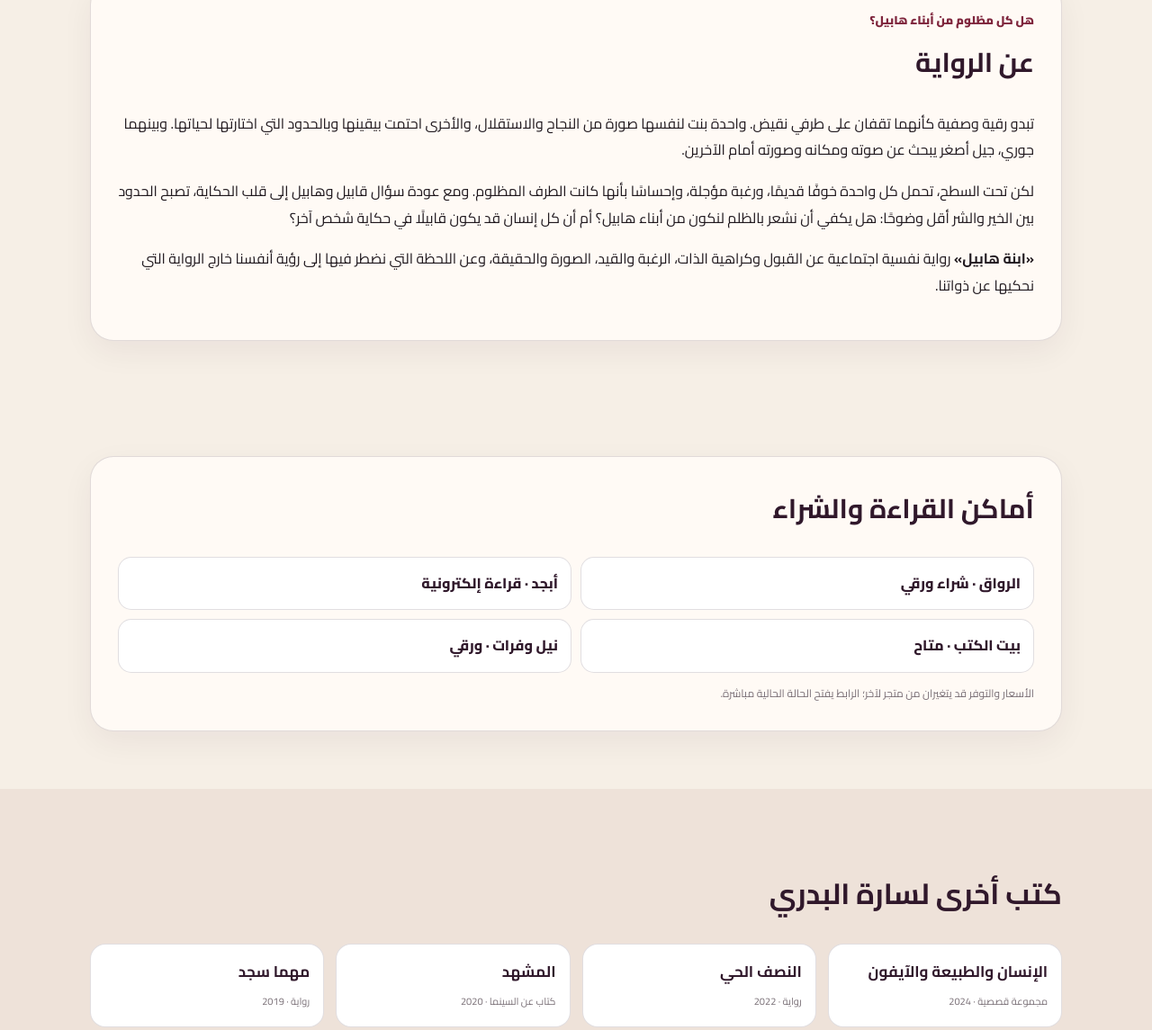
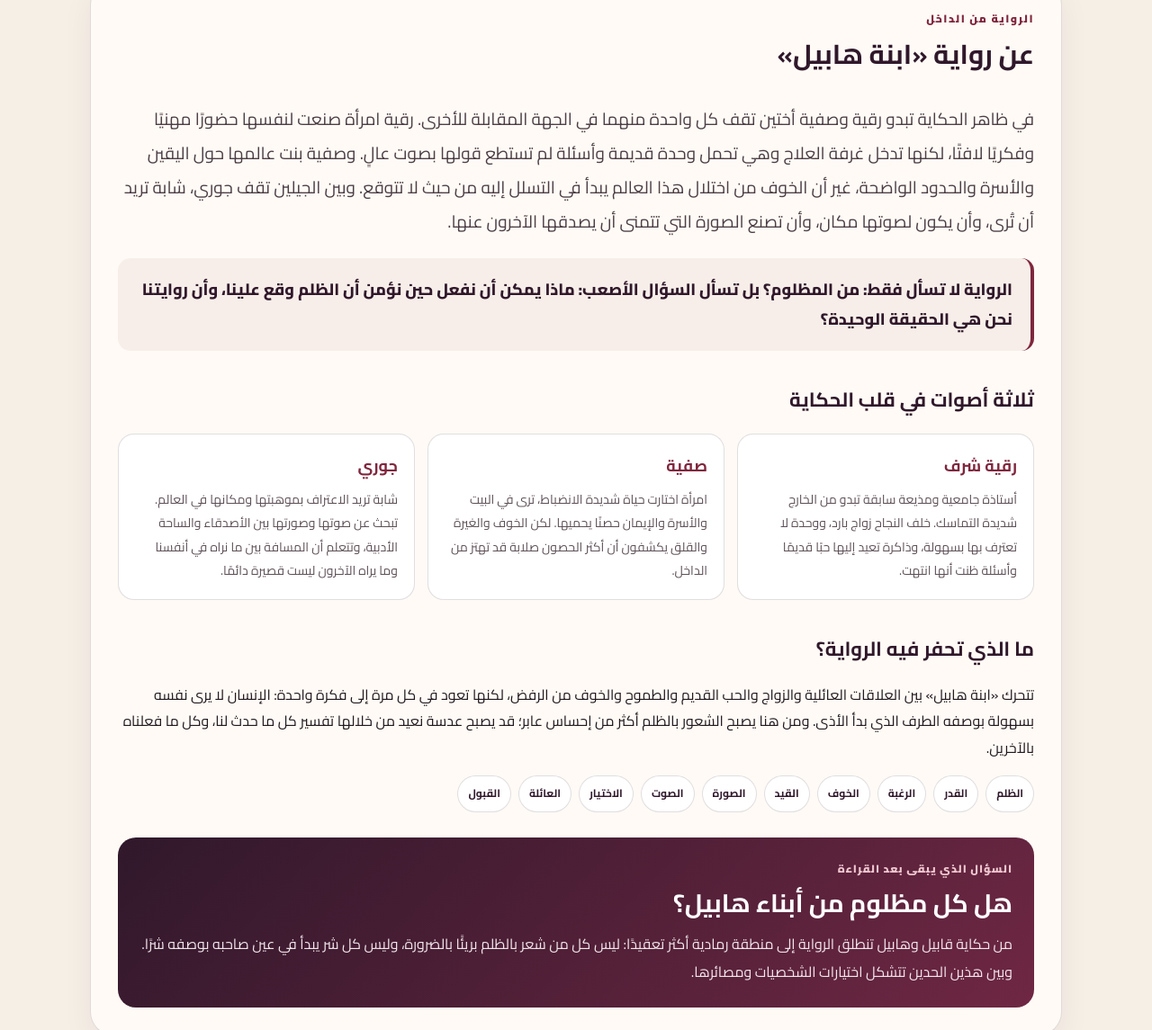
Before and after one commit to saraalbadryofficial-web/sara-el-badry-official-site, a plain HTML site: page books/ibnat-habil/index.html in a window 1280 px wide. Shown: the part 864-2009 px from the top of the page at 90% size. Drawn offline with Linux system fonts and the light colour scheme.

Commit message:
Enrich Ibnat Habil book page

```diff
--- a/assets/seo-book.css
+++ b/assets/seo-book.css
@@ -55,3 +55,18 @@ footer{background:#1f1418;color:#eee1e6;padding:35px 0}
  .related-grid{grid-template-columns:1fr}
  .hero{padding-top:30px}.panel{padding:22px}
 }
+
+.story-intro{font-size:19px;line-height:2;color:#4b3f46;margin:0 0 22px}
+.story-hook{margin:0 0 28px;padding:18px 20px;border-right:4px solid var(--wine);background:#f7eee9;border-radius:14px;color:var(--plum);font-weight:800;font-size:18px}
+.story-subhead{font-size:22px;color:var(--plum);margin:34px 0 14px}
+.character-grid{display:grid;grid-template-columns:repeat(3,1fr);gap:14px;margin:18px 0 8px}
+.character-card{background:#fff;border:1px solid var(--line);border-radius:18px;padding:18px}
+.character-card b{display:block;color:var(--wine);font-size:18px;margin-bottom:7px}
+.character-card p{margin:0;color:#5e5158;font-size:14px;line-height:1.9}
+.theme-list{display:flex;gap:8px;flex-wrap:wrap;margin-top:15px}
+.theme-list span{background:#fff;border:1px solid var(--line);border-radius:999px;padding:8px 11px;font-size:12px;color:var(--plum);font-weight:700}
+.question-box{margin-top:28px;padding:24px;border-radius:20px;background:linear-gradient(135deg,#30182b,#6f2743);color:#fff}
+.question-box .eyebrow{font-size:12px;font-weight:900;letter-spacing:.08em;color:#efc7cf}
+.question-box h3{font-size:28px;line-height:1.4;margin:8px 0 10px;color:#fff}
+.question-box p{margin:0;color:#f1e7ec;line-height:1.95}
+@media(max-width:820px){.character-grid{grid-template-columns:1fr}}
--- a/books/ibnat-habil/index.html
+++ b/books/ibnat-habil/index.html
@@ -6,7 +6,7 @@
 <meta name="theme-color" content="#30182b">
 <meta name="robots" content="index,follow,max-image-preview:large">
 <meta name="author" content="سارة البدري">
-<meta name="description" content="رواية ابنة هابيل لسارة البدري، إصدار 2026. رواية نفسية اجتماعية عن الظلم والرغبة والقيود والصورة التي نصنعها عن أنفسنا، مع بيانات الإصدار وأماكن القراءة والشراء.">
+<meta name="description" content="رواية ابنة هابيل لسارة البدري، إصدار 2026. رواية نفسية اجتماعية تتقاطع فيها حكايات رقية وصفية وجوري حول الظلم والرغبة والخوف والاختيار والصورة التي نصنعها عن أنفسنا.">
 <link rel="canonical" href="https://saraelbadryofficials.com/books/ibnat-habil/">
 <link rel="alternate" hreflang="ar" href="https://saraelbadryofficials.com/books/ibnat-habil/">
 <link rel="icon" href="../../assets/favicon.png" type="image/png">
@@ -41,7 +41,7 @@
       "isbn": "9789778243314",
       "numberOfPages": 388,
       "datePublished": "2026",
-      "description": "رواية نفسية اجتماعية عن رقية وصفية وجوري، وعن الظلم والرغبة والقيود والصورة التي نصنعها عن أنفسنا، والسؤال الفاصل بين أن نكون من أبناء هابيل أو قابيل في حكاية شخص آخر.",
+      "description": "رواية نفسية اجتماعية لسارة البدري تتقاطع فيها حكايات رقية وصفية وجوري حول الظلم والرغبة والخوف والاختيار والصورة التي نصنعها عن أنفسنا، انطلاقًا من سؤال: هل كل مظلوم من أبناء هابيل؟",
       "author": {
         "@type": "Person",
         "@id": "https://saraelbadryofficials.com/#sara-el-badry",
@@ -101,7 +101,7 @@
     <div>
       <div class="kicker">رواية · 2026</div>
       <h1>ابنة هابيل</h1>
-      <p class="lead">رقية وصفية وجوري؛ ثلاث نساء، وثلاث روايات مختلفة للحقيقة. وبين الظلم والرغبة والخوف، يظل السؤال الأخطر: هل كل من شعر أنه مظلوم… من أبناء هابيل؟</p>
+      <p class="lead">ثلاث نساء، وثلاث طرق للدفاع عن الذات. وبين الظلم والرغبة والخوف، تطرح «ابنة هابيل» سؤالًا أكثر إرباكًا: ماذا نفعل حين نصدق تمامًا أننا الطرف المظلوم؟</p>
       <div class="chips">
         <span class="chip">388 صفحة</span>
         <span class="chip">ISBN 9789778243314</span>
@@ -118,11 +118,74 @@
 <section class="content">
   <div class="container">
     <article class="panel">
-      <div style="font-size:13px;font-weight:900;color:#7f263d;margin-bottom:8px">هل كل مظلوم من أبناء هابيل؟</div>
-      <h2>عن الرواية</h2>
-      <p>تبدو رقية وصفية كأنهما تقفان على طرفي نقيض. واحدة بنت لنفسها صورة من النجاح والاستقلال، والأخرى احتمت بيقينها وبالحدود التي اختارتها لحياتها. وبينهما جوري، جيل أصغر يبحث عن صوته ومكانه وصورته أمام الآخرين.</p>
-      <p>لكن تحت السطح، تحمل كل واحدة خوفًا قديمًا، ورغبة مؤجلة، وإحساسًا بأنها كانت الطرف المظلوم. ومع عودة سؤال قابيل وهابيل إلى قلب الحكاية، تصبح الحدود بين الخير والشر أقل وضوحًا: هل يكفي أن نشعر بالظلم لنكون من أبناء هابيل؟ أم أن كل إنسان قد يكون قابيلًا في حكاية شخص آخر؟</p>
-      <p><strong>«ابنة هابيل»</strong> رواية نفسية اجتماعية عن القبول وكراهية الذات، الرغبة والقيد، الصورة والحقيقة، وعن اللحظة التي نضطر فيها إلى رؤية أنفسنا خارج الرواية التي نحكيها عن ذواتنا.</p>
+      <div class="kicker">الرواية من الداخل</div>
+      <h2>عن رواية «ابنة هابيل»</h2>
+
+      <p class="story-intro">
+        في ظاهر الحكاية تبدو رقية وصفية أختين تقف كل واحدة منهما في الجهة المقابلة للأخرى.
+        رقية امرأة صنعت لنفسها حضورًا مهنيًا وفكريًا لافتًا، لكنها تدخل غرفة العلاج وهي تحمل وحدة قديمة وأسئلة لم تستطع قولها بصوت عالٍ.
+        وصفية بنت عالمها حول اليقين والأسرة والحدود الواضحة، غير أن الخوف من اختلال هذا العالم يبدأ في التسلل إليه من حيث لا تتوقع.
+        وبين الجيلين تقف جوري، شابة تريد أن تُرى، وأن يكون لصوتها مكان، وأن تصنع الصورة التي تتمنى أن يصدقها الآخرون عنها.
+      </p>
+
+      <div class="story-hook">
+        الرواية لا تسأل فقط: من المظلوم؟ بل تسأل السؤال الأصعب: ماذا يمكن أن نفعل حين نؤمن أن الظلم وقع علينا، وأن روايتنا نحن هي الحقيقة الوحيدة؟
+      </div>
+
+      <h3 class="story-subhead">ثلاثة أصوات في قلب الحكاية</h3>
+      <div class="character-grid">
+        <div class="character-card">
+          <b>رقية شرف</b>
+          <p>
+            أستاذة جامعية ومذيعة سابقة تبدو من الخارج شديدة التماسك. خلف النجاح زواج بارد، ووحدة لا تعترف بها بسهولة،
+            وذاكرة تعيد إليها حبًا قديمًا وأسئلة ظنت أنها انتهت.
+          </p>
+        </div>
+        <div class="character-card">
+          <b>صفية</b>
+          <p>
+            امرأة اختارت حياة شديدة الانضباط، ترى في البيت والأسرة والإيمان حصنًا يحميها. لكن الخوف والغيرة والقلق
+            يكشفون أن أكثر الحصون صلابة قد تهتز من الداخل.
+          </p>
+        </div>
+        <div class="character-card">
+          <b>جوري</b>
+          <p>
+            شابة تريد الاعتراف بموهبتها ومكانها في العالم. تبحث عن صوتها وصورتها بين الأصدقاء والساحة الأدبية،
+            وتتعلم أن المسافة بين ما نراه في أنفسنا وما يراه الآخرون ليست قصيرة دائمًا.
+          </p>
+        </div>
+      </div>
+
+      <h3 class="story-subhead">ما الذي تحفر فيه الرواية؟</h3>
+      <p>
+        تتحرك «ابنة هابيل» بين العلاقات العائلية والزواج والحب القديم والطموح والخوف من الرفض، لكنها تعود في كل مرة إلى فكرة واحدة:
+        الإنسان لا يرى نفسه بسهولة بوصفه الطرف الذي بدأ الأذى. ومن هنا يصبح الشعور بالظلم أكثر من إحساس عابر؛
+        قد يصبح عدسة نعيد من خلالها تفسير كل ما حدث لنا، وكل ما فعلناه بالآخرين.
+      </p>
+
+      <div class="theme-list" aria-label="موضوعات الرواية">
+        <span>الظلم</span>
+        <span>القدر</span>
+        <span>الرغبة</span>
+        <span>الخوف</span>
+        <span>القيد</span>
+        <span>الصورة</span>
+        <span>الصوت</span>
+        <span>الاختيار</span>
+        <span>العائلة</span>
+        <span>القبول</span>
+      </div>
+
+      <div class="question-box">
+        <div class="eyebrow">السؤال الذي يبقى بعد القراءة</div>
+        <h3>هل كل مظلوم من أبناء هابيل؟</h3>
+        <p>
+          من حكاية قابيل وهابيل تنطلق الرواية إلى منطقة رمادية أكثر تعقيدًا:
+          ليس كل من شعر بالظلم بريئًا بالضرورة، وليس كل شر يبدأ في عين صاحبه بوصفه شرًا.
+          وبين هذين الحدين تتشكل اختيارات الشخصيات ومصائرها.
+        </p>
+      </div>
     </article>
   </div>
 </section>
```
